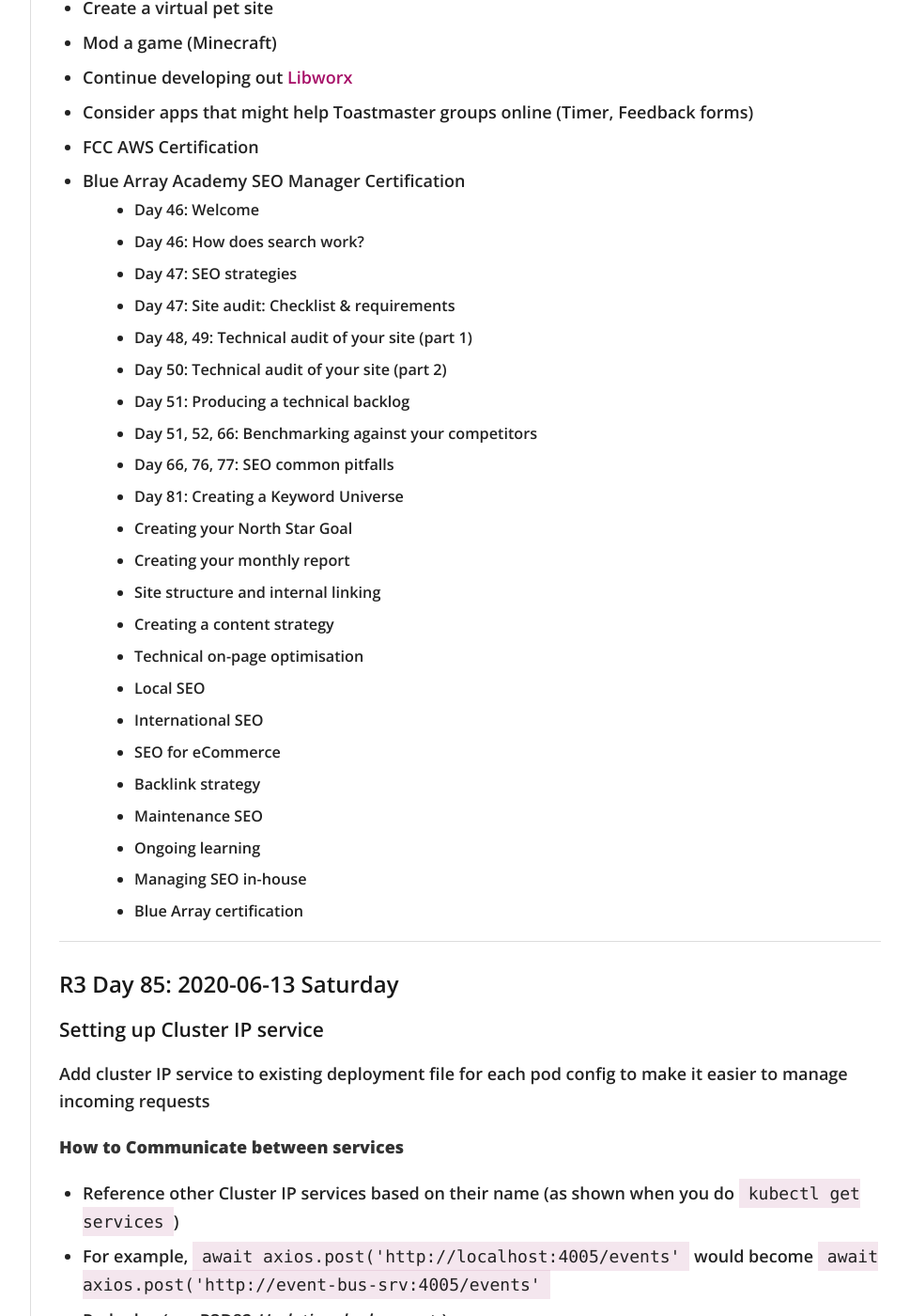
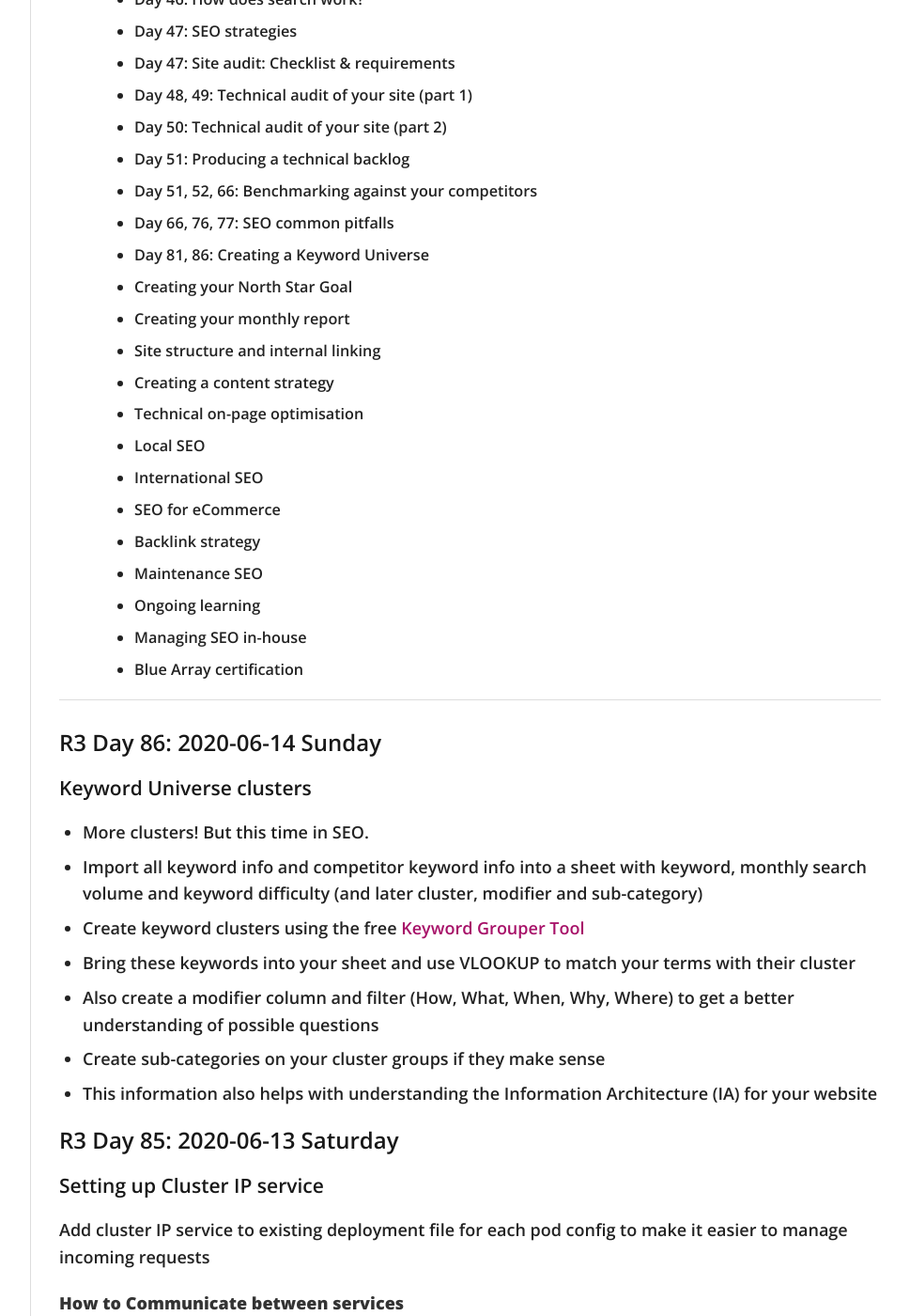
Before and after one commit to virtual/100daysofcode, a Jekyll site: the page built from index.md, in a window 1280 px wide and 1400 px high, scrolled down 3537 px. Shown: the whole window at 94% size, without its empty margins (272-1241 px from the left). Built offline with Jekyll 4.4.1, drawn with Linux system fonts in a browser that asks for light colours; nearby versions of some CDN libraries; our own code applies the rules of GitHub Pages for plain Markdown files; some of the changed text lies outside the part shown.

Commit message:
completed keyword universe module

```diff
--- a/index.md
+++ b/index.md
@@ -103,13 +103,6 @@
   - Day 64: Test ESPN APi
   - Day 68: Sendgrid handlebars email templates
   - Day 73: Netlify Jamdocs
-- Animations / manipulations with SVG
-- Create a game with an isometric view
-- Create a virtual pet site
-- Mod a game (Minecraft)
-- Continue developing out [Libworx](https://github.com/virtual/libworx)
-- Consider apps that might help Toastmaster groups online (Timer, Feedback forms)
-- FCC AWS Certification
 - Blue Array Academy SEO Manager Certification
   - Day 46: Welcome
   - Day 46: How does search work?
@@ -120,7 +113,7 @@
   - Day 51: Producing a technical backlog
   - Day 51, 52, 66: Benchmarking against your competitors
   - Day 66, 76, 77: SEO common pitfalls
-  - Day 81: Creating a Keyword Universe
+  - Day 81, 86: Creating a Keyword Universe
   - Creating your North Star Goal
   - Creating your monthly report
   - Site structure and internal linking
@@ -135,7 +128,20 @@
   - Managing SEO in-house
   - Blue Array certification
 
+
 ---
+
+## R3 Day 86: 2020-06-14 Sunday
+
+### Keyword Universe clusters
+
+- More clusters! But this time in SEO.
+- Import all keyword info and competitor keyword info into a sheet with keyword, monthly search volume and keyword difficulty (and later cluster, modifier and sub-category)
+- Create keyword clusters using the free [Keyword Grouper Tool](https://marketbold.com/KeywordGrouperPro/app/)
+- Bring these keywords into your sheet and use VLOOKUP to match your terms with their cluster
+- Also create a modifier column and filter (How, What, When, Why, Where) to get a better understanding of possible questions
+- Create sub-categories on your cluster groups if they make sense
+- This information also helps with understanding the Information Architecture (IA) for your website
 
 ## R3 Day 85: 2020-06-13 Saturday
 
@@ -2447,6 +2453,16 @@ Starting Round 3 of #100DaysOfCode--honestly for a mental health break from read
 
 ## ⭐ ⭐ Round 3 begins ⭐ ⭐
 
+Ideas tabled for later (see R3 Day 100 for projects worked on!)
+
+- Animations / manipulations with SVG
+- Create a game with an isometric view
+- Create a virtual pet site
+- Mod a game (Minecraft)
+- Continue developing out [Libworx](https://github.com/virtual/libworx)
+- Consider apps that might help Toastmaster groups online (Timer, Feedback forms)
+- FCC AWS Certification
+
 ---
 
 ## 2018-09-03 Monday
```
